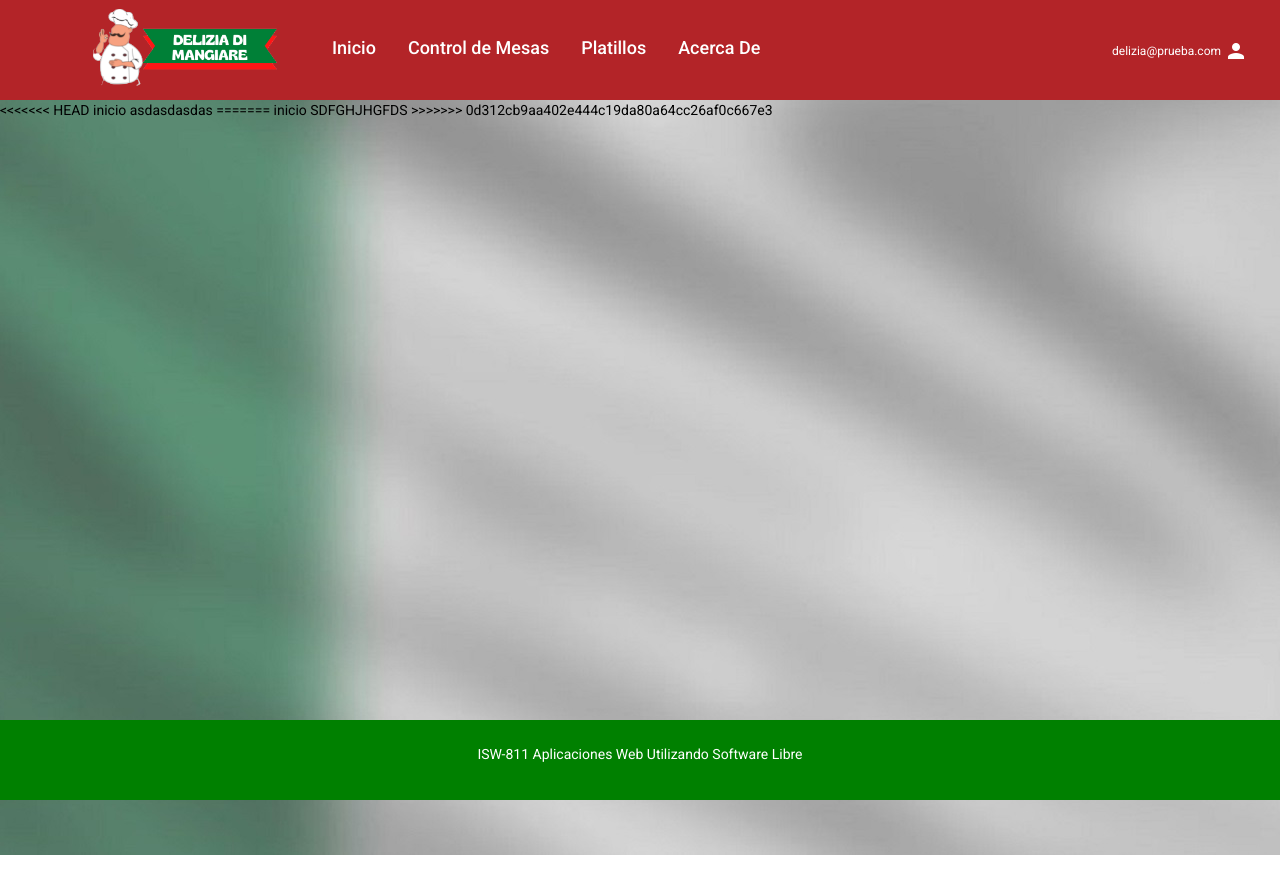
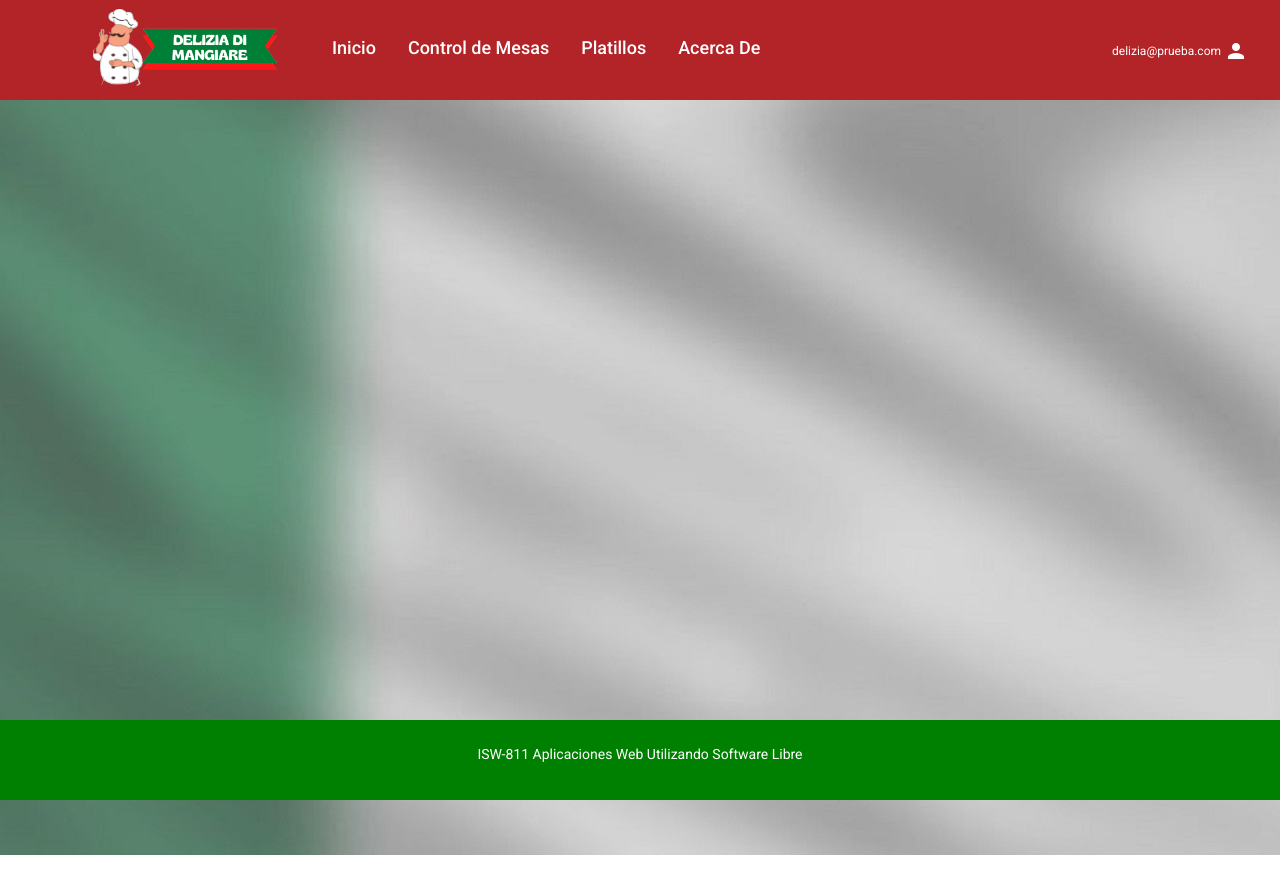
Before and after one commit to Jorge1061/appProyectoFinal, an Angular app in the folder client/appAngular/: page / in a window 1280 px wide. Shown: the top 894 px of the page. Built offline with nearby package versions, Linux system fonts and the light colour scheme.

Commit message:
Update inicio.component.html

```diff
--- a/client/appAngular/src/app/home/inicio/inicio.component.html
+++ b/client/appAngular/src/app/home/inicio/inicio.component.html
@@ -1,7 +1,3 @@
 <body>
-<<<<<<< HEAD
-    inicio  asdasdasdas
-=======
-    inicio SDFGHJHGFDS
->>>>>>> 0d312cb9aa402e444c19da80a64cc26af0c667e3
+
 </body>
```
